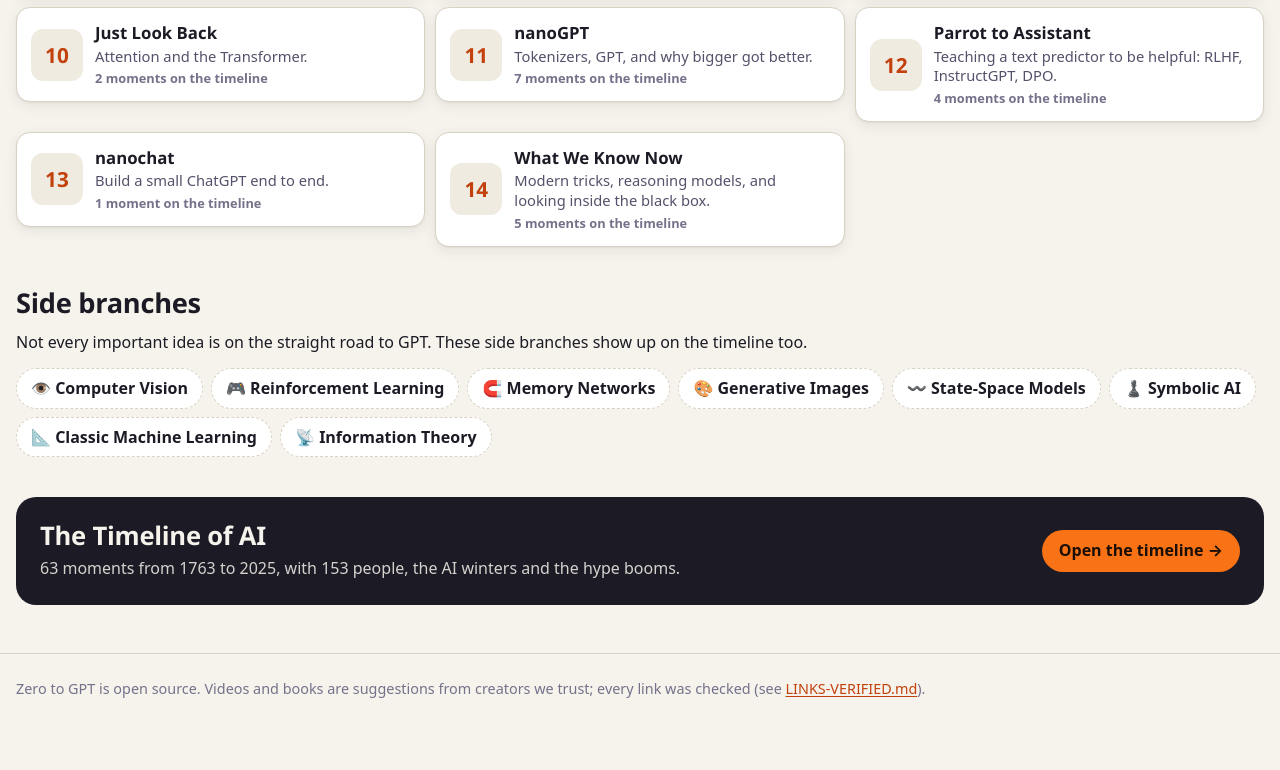
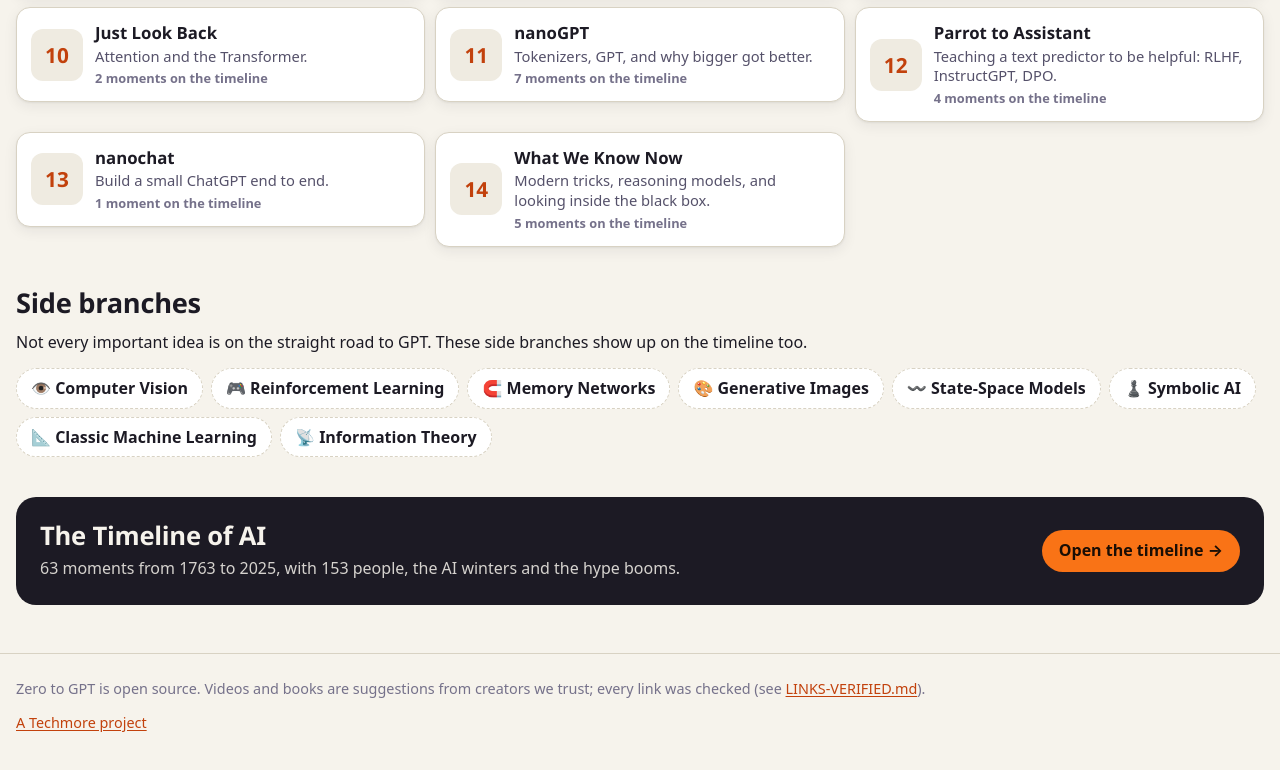
Before and after one commit to techmore/zero-to-gpt, a plain HTML site: page site/index.html in a window 1280 px wide. Shown: the part 1156-1926 px from the top of the page. Drawn offline with Linux system fonts and the light colour scheme.

Commit message:
Link back to the Techmore hub
Co-Authored-By: Claude Fable 5.2 <noreply@anthropic.com>

```diff
--- a/site/index.html
+++ b/site/index.html
@@ -113,6 +113,7 @@
 
   <footer class="site-footer">
     <p>Zero to GPT is open source. Videos and books are suggestions from creators we trust; every link was checked (see <a href="timeline/LINKS-VERIFIED.md" data-md-href="timeline/LINKS-VERIFIED.md">LINKS-VERIFIED.md</a>).</p>
+    <p><a href="https://techmore.github.io/">A Techmore project</a></p>
   </footer>
 
   <script>
```
Also changed, not shown: site/timeline/index.html (+1 -0 lines), site/timeline/people.html (+1 -0 lines).
